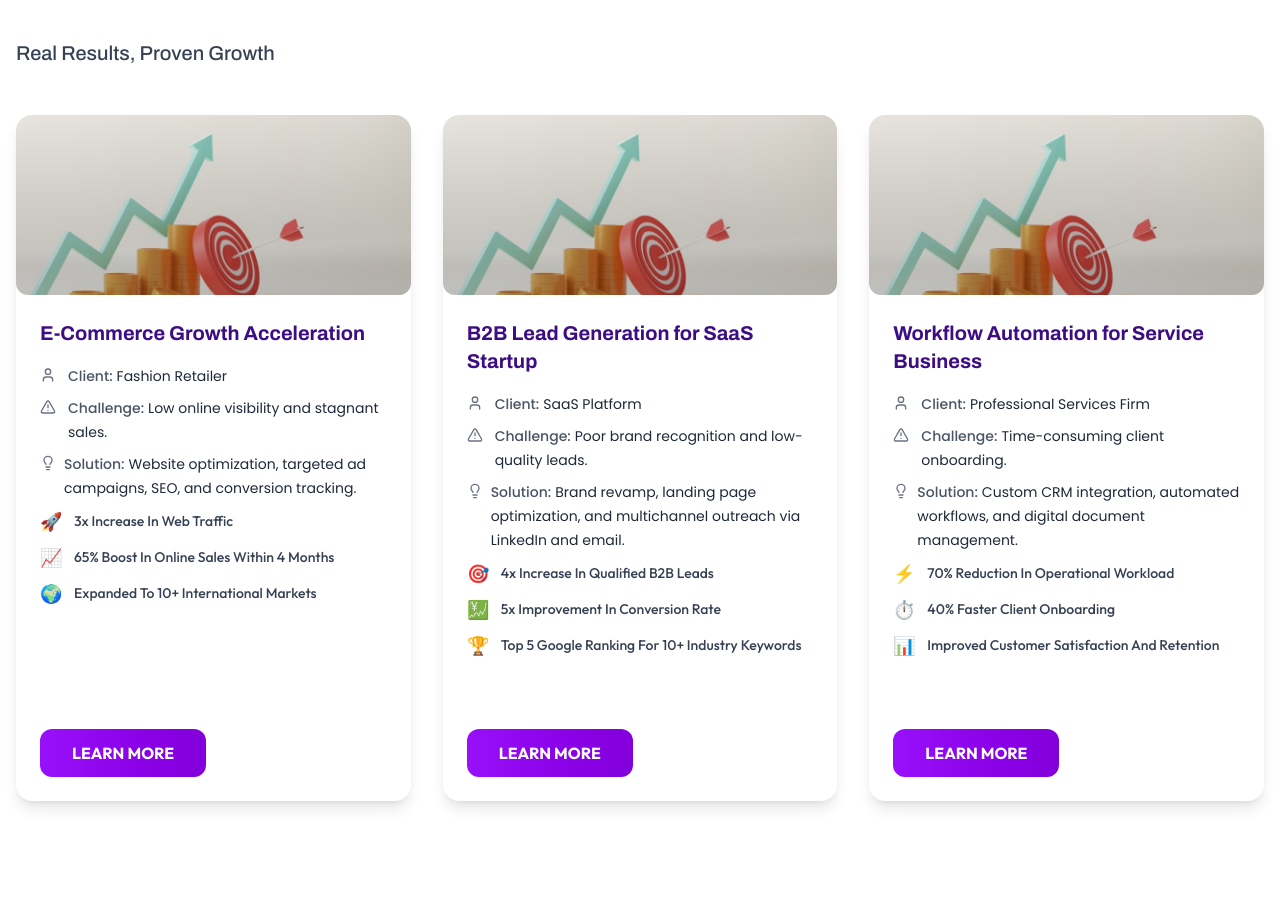
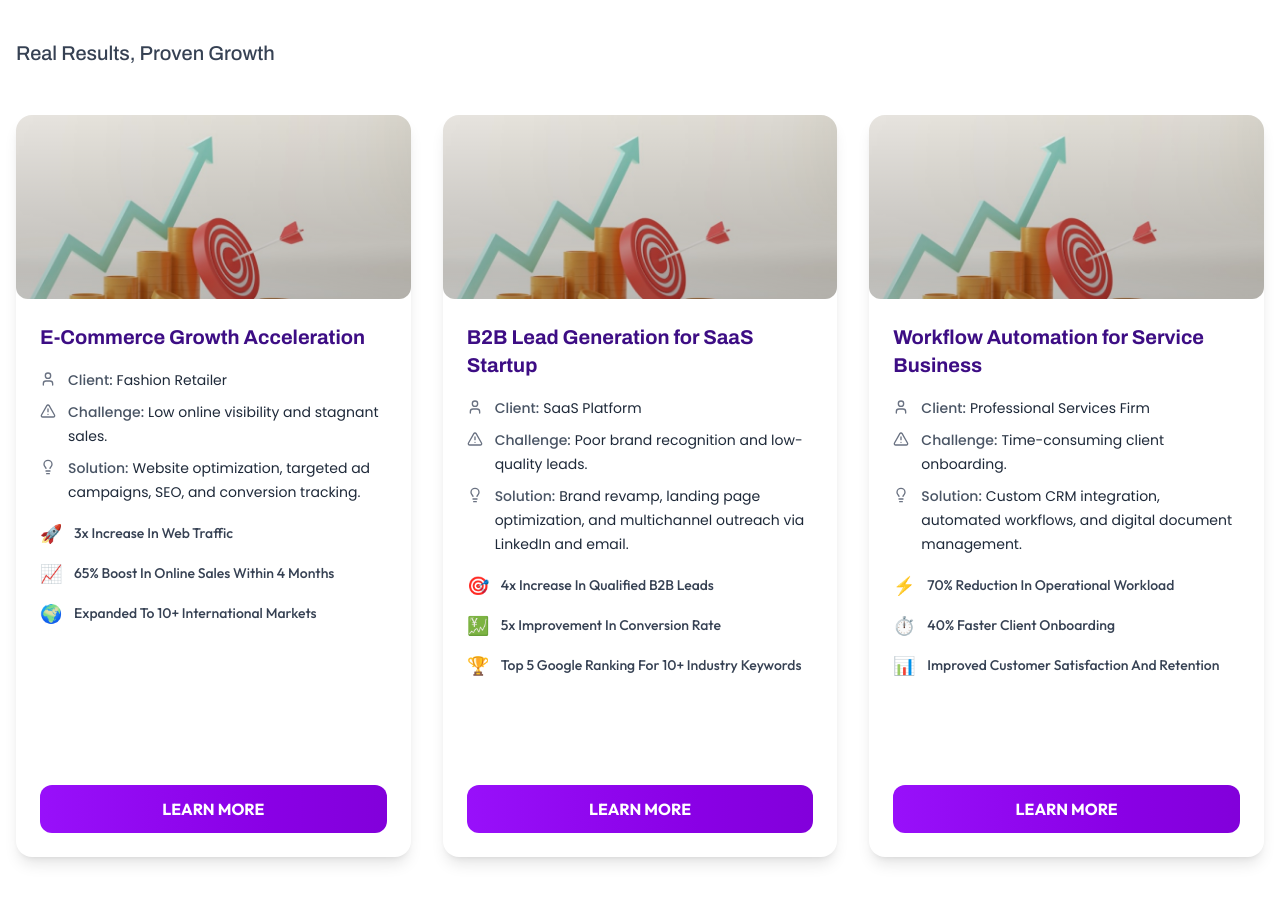
Before and after one commit to Suryansh9331/Official_OzMP_web, a React (Vite) app: page / in a window 1280 px wide. Shown: the part 3411-4308 px from the top of the page. Before the commit the page ends 4252 px from the top, so only its background shows below. Built offline with nearby package versions, Linux system fonts and the light colour scheme.

Commit message:
case study section modified v8

```diff
--- a/src/Pages/Home/CaseStudy.jsx
+++ b/src/Pages/Home/CaseStudy.jsx
@@ -465,9 +465,8 @@
 
 
 
-
 import React, { useState, useEffect, useRef } from 'react';
-import { User, AlertTriangle, Lightbulb, TrendingUp, Users, Clock, BarChart3, Zap, Target, Globe } from 'lucide-react';
+import { User, AlertTriangle, Lightbulb } from 'lucide-react';
 
 const CaseStudiesSection = () => {
   const [isVisible, setIsVisible] = useState(false);
@@ -477,7 +476,7 @@ const CaseStudiesSection = () => {
     {
       id: 1,
       title: "E-Commerce Growth Acceleration",
-      image: "/images/card1.png", // Replace with your image path
+      image: "/images/card1.png",
       client: "Fashion Retailer",
       challenge: "Low online visibility and stagnant sales.",
       solution: "Website optimization, targeted ad campaigns, SEO, and conversion tracking.",
@@ -491,7 +490,7 @@ const CaseStudiesSection = () => {
     {
       id: 2,
       title: "B2B Lead Generation for SaaS Startup",
-      image: "/images/card1.png", // Replace with your image path
+      image: "/images/card1.png",
       client: "SaaS Platform",
       challenge: "Poor brand recognition and low-quality leads.",
       solution: "Brand revamp, landing page optimization, and multichannel outreach via LinkedIn and email.",
@@ -505,7 +504,7 @@ const CaseStudiesSection = () => {
     {
       id: 3,
       title: "Workflow Automation for Service Business",
-      image: "/images/card1.png", // Replace with your image path
+      image: "/images/card1.png",
       client: "Professional Services Firm",
       challenge: "Time-consuming client onboarding.",
       solution: "Custom CRM integration, automated workflows, and digital document management.",
@@ -516,11 +515,10 @@ const CaseStudiesSection = () => {
       ],
       link: "/case-study/workflow-automation"
     },
-    // Extra card for tablet view
     {
       id: 4,
       title: "Digital Marketing Transformation",
-      image: "/images/card1.png", // Replace with your image path
+      image: "/images/card1.png",
       client: "Healthcare Provider",
       challenge: "Outdated marketing strategies and low patient engagement.",
       solution: "Digital marketing overhaul, social media strategy, and patient portal optimization.",
@@ -555,17 +553,14 @@ const CaseStudiesSection = () => {
   }, []);
 
   const handleLearnMore = (link) => {
-    // Replace with your actual navigation logic
     console.log(`Navigating to: ${link}`);
-    // window.location.href = link; // or use your router
   };
 
   return (
     <div ref={sectionRef} className="py-10 px-4 max-w-7xl mx-auto">
       {/* Header Section */}
       <div className="text-center mb-8">
-        <div
-          className={`transition-all duration-700 ease-out ${
+        <div className={`transition-all duration-700 ease-out ${
             isVisible ? 'opacity-100 translate-y-0' : 'opacity-0 translate-y-8'
           }`}
         >
@@ -580,10 +575,9 @@ const CaseStudiesSection = () => {
         </div>
       </div>
 
-      {/* Subheading - Left Aligned */}
+      {/* Subheading */}
       <div className="mb-12">
-        <div
-          className={`transition-all duration-700 ease-out ${
+        <div className={`transition-all duration-700 ease-out ${
             isVisible ? 'opacity-100 translate-y-0' : 'opacity-0 translate-y-8'
           }`}
           style={{ transitionDelay: '200ms' }}
@@ -598,7 +592,6 @@ const CaseStudiesSection = () => {
       {/* Cards Grid */}
       <div className="grid grid-cols-1 md:grid-cols-2 lg:grid-cols-3 xl:grid-cols-3 gap-8">
         {caseStudies.map((study, index) => {
-          // Show only 3 cards on desktop, 4 on tablet, 1 on mobile
           const isTabletOnly = index === 3;
           const cardClasses = isTabletOnly
             ? "hidden md:block lg:hidden xl:hidden"
@@ -613,11 +606,12 @@ const CaseStudiesSection = () => {
                   : 'opacity-0 translate-y-12'
               }`}
               style={{
-                transitionDelay: `${index * 150}ms`
+                transitionDelay: `${index * 150}ms`,
+                minHeight: '650px' // Added minimum height for consistency
               }}
             >
               {/* Card Image */}
-              <div className="rounded-xl h-[250px] relative overflow-hidden">
+              <div className="rounded-xl h-[200px] md:h-[250px] relative overflow-hidden">
                 <img
                   src={study.image}
                   alt={study.title}
@@ -634,7 +628,7 @@ const CaseStudiesSection = () => {
                 </h3>
 
                 {/* Details */}
-                <div className="space-y-2 mb-2">
+                <div className="space-y-2 mb-4">
                   <div className="flex items-start gap-3">
                     <User className="w-4 h-4 text-gray-500 mt-1 flex-shrink-0" />
                     <div>
@@ -663,7 +657,7 @@ const CaseStudiesSection = () => {
                     </div>
                   </div>
 
-                  <div className="flex items-start gap-2">
+                  <div className="flex items-start gap-3">
                     <Lightbulb className="w-4 h-4 text-gray-500 mt-1 flex-shrink-0" />
                     <div>
                       <span className="text-sm font-medium text-gray-600"
@@ -679,7 +673,7 @@ const CaseStudiesSection = () => {
                 </div>
 
                 {/* Results */}
-                <div className="space-y-2 ">
+                <div className="space-y-3 mb-6 flex-grow">
                   {study.results.map((result, idx) => (
                     <div key={idx} className="flex items-center gap-3">
                       <span className="text-lg">{result.icon}</span>
@@ -691,11 +685,11 @@ const CaseStudiesSection = () => {
                   ))}
                 </div>
 
-                {/* Learn More Button - Left Aligned */}
-                <div className="mt-auto">
+                {/* Learn More Button */}
+                <div className="mt-auto pt-4">
                   <button
                     onClick={() => handleLearnMore(study.link)}
-                    className="inline-block bg-gradient-to-r from-purple-600 to-purple-700 hover:from-purple-700 hover:to-purple-800 text-white font-semibold py-3 px-8 rounded-xl transition-all duration-300 transform hover:scale-[1.02] hover:shadow-lg active:scale-[0.98]"
+                    className="w-full bg-gradient-to-r from-purple-600 to-purple-700 hover:from-purple-700 hover:to-purple-800 text-white font-semibold py-3 px-8 rounded-xl transition-all duration-300 transform hover:scale-[1.02] hover:shadow-lg active:scale-[0.98]"
                     style={{ fontFamily: 'Outfit, sans-serif' }}
                   >
                     LEARN MORE
```
